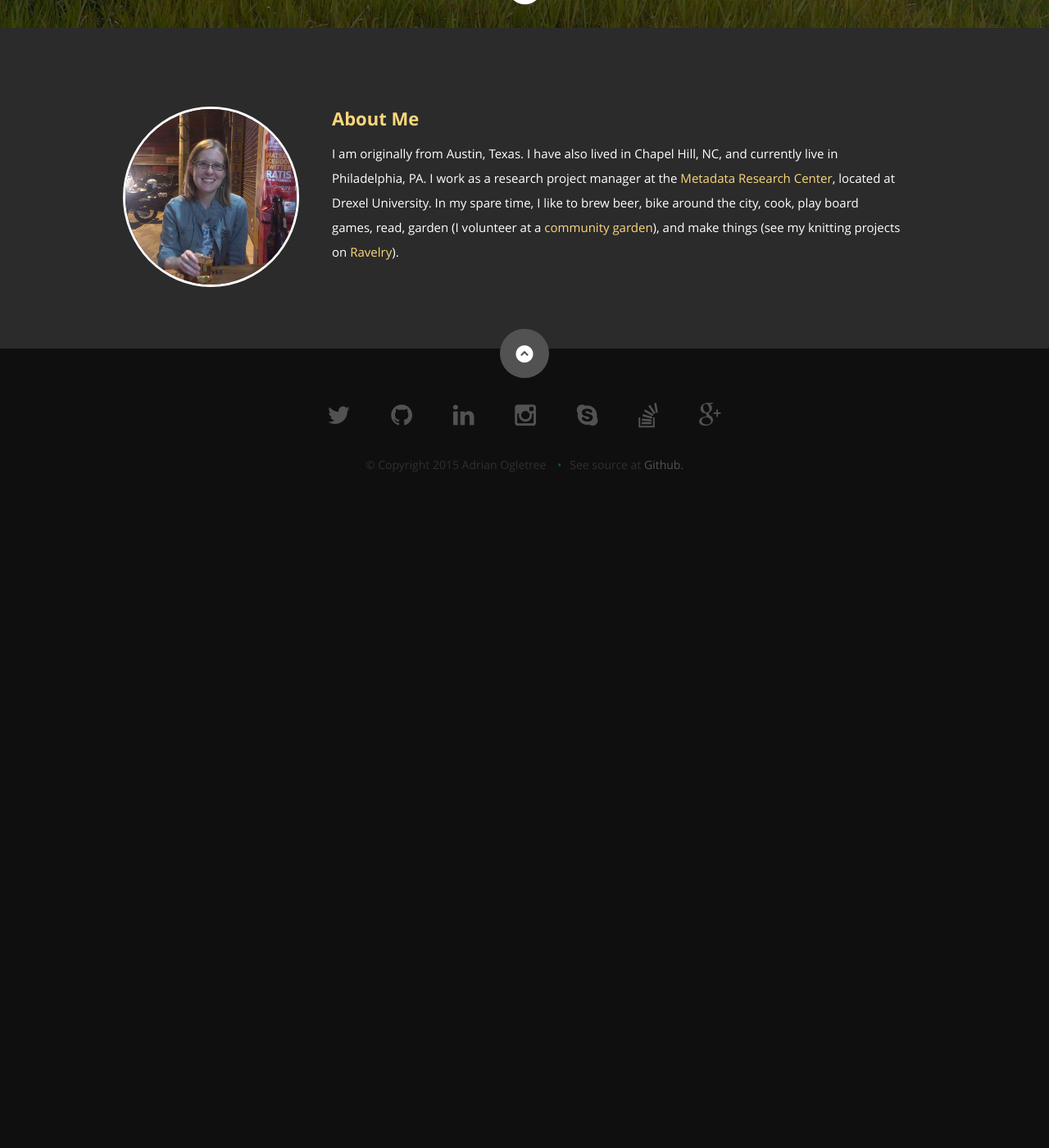
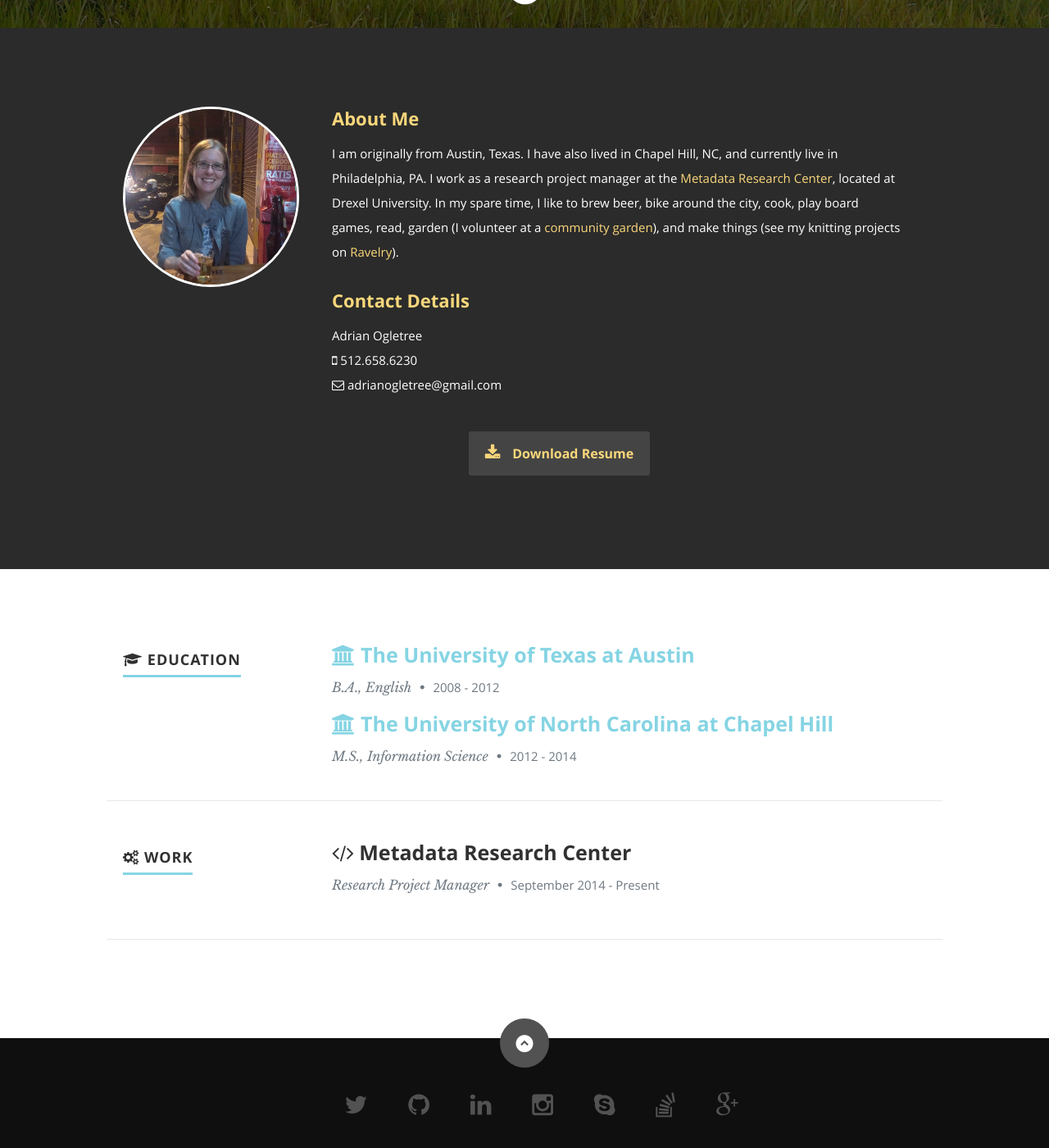
Before and after one commit to aogletree/aogletree.github.io, a Jekyll site: the page built from index.html, in a window 1280 px wide and 1400 px high, scrolled down 766 px. Shown: the whole window at 82% size. Built offline with Jekyll 4.4.1, drawn with Linux system fonts in a browser that asks for light colours; before the commit the page ends 1396 px from its top, so only the background shows below that.

Commit message:
Added resume section

```diff
--- a/assets/js/core.js
+++ b/assets/js/core.js
@@ -39,7 +39,7 @@ $(function() {
         $('body').css({ 'width': $(window).width() })
    });
 
-   $(window).on('scroll', function() {
+ $(window).on('scroll', function() {
 	var h = $('header').height();
 	var y = $(window).scrollTop();
     var nav = $('#nav-wrap');
--- a/index.html
+++ b/index.html
@@ -12,9 +12,68 @@ lang: en
 						<h2>About Me</h2>
 						<p> I am originally from Austin, Texas. I have also lived in Chapel Hill, NC, and currently live in Philadelphia, PA. I work as a research project manager at the <a href="http://cci.drexel.edu/mrc/"> Metadata Research Center</a>, located at Drexel University. In my spare time, I like to brew beer, bike around the city, cook, play board games, read, garden (I volunteer at a <a href="https://www.facebook.com/lafinquitasouthkensington"> community garden</a>), and make things (see my knitting projects on <a href="http://www.ravelry.com/people/grumbledore"> Ravelry</a>).
 						</p>
-							</div>
-						</div>
 				</div>
-			</div>
-	</section>
+	<div class="row">
+				<div class="columns contact-details">
+					<h2>Contact Details</h2>
+					<p class="address">
+						<span>Adrian Ogletree</span><br>
+						<i class="fa fa-mobile"></i> <span>512.658.6230</span>
+						<br>
+						<i class="fa fa-envelope-o"></i> <span>adrianogletree@gmail.com</span>
+						<br>
+					</p>
+				</div>
+
+				<div class="columns download">
+					<p>
+						<a href="/assets/resume/Ogletree-Resume.pdf" target="_blank" class="button"><i class="fa fa-download"></i>Download Resume</a>
+					</p>
+				</div>
+	</div>
+	</div>
+	</div>
 </section>
+
+<section id="resume">
+
+      <div class="row education">
+
+         <div class="three columns header-col">
+            <h1><span><i class="fa fa-graduation-cap"></i>  Education</span></h1>
+         </div>
+         <div class="nine columns main-col">
+            <div class="row item">
+               <div class="twelve columns">
+                  <h3><a target="_blank" href="http://www.utexas.edu/"><i class="fa fa-institution"></i> The University of Texas at Austin </a></h3>
+                  <p class="info">B.A., English <span>&bull;</span> <em class="date">2008 - 2012</em></p>
+               </div>
+            </div>
+            <div class="row item">
+               <div class="twelve columns">
+                  <h3><a target="_blank" href="http://www.unc.edu/"><i class="fa fa-institution"></i> The University of North Carolina at Chapel Hill</h3>
+                  <p class="info">M.S., Information Science <span>&bull;</span> <em class="date">2012 - 2014</em></p>
+               </div>
+            </div>
+         </div>
+      </div>
+      <div class="row work">
+         <div class="three columns header-col">
+            <h1><span><i class="fa fa-cogs"></i>  Work</span></h1>
+         </div>
+         <div class="nine columns main-col">
+            <div class="row item">
+               <div class="twelve columns">
+                  <h3><i class="fa fa-code"></i> Metadata Research Center</h3>
+                  <p class="info">Research Project Manager <span>&bull;</span> <em class="date">September 2014 - Present</em></p>
+                  <p>
+
+                  </p>
+               </div>
+            </div>
+
+            </div>
+         </div>
+      </div>
+
+</section>
```
Also changed, not shown: 4 other files.
